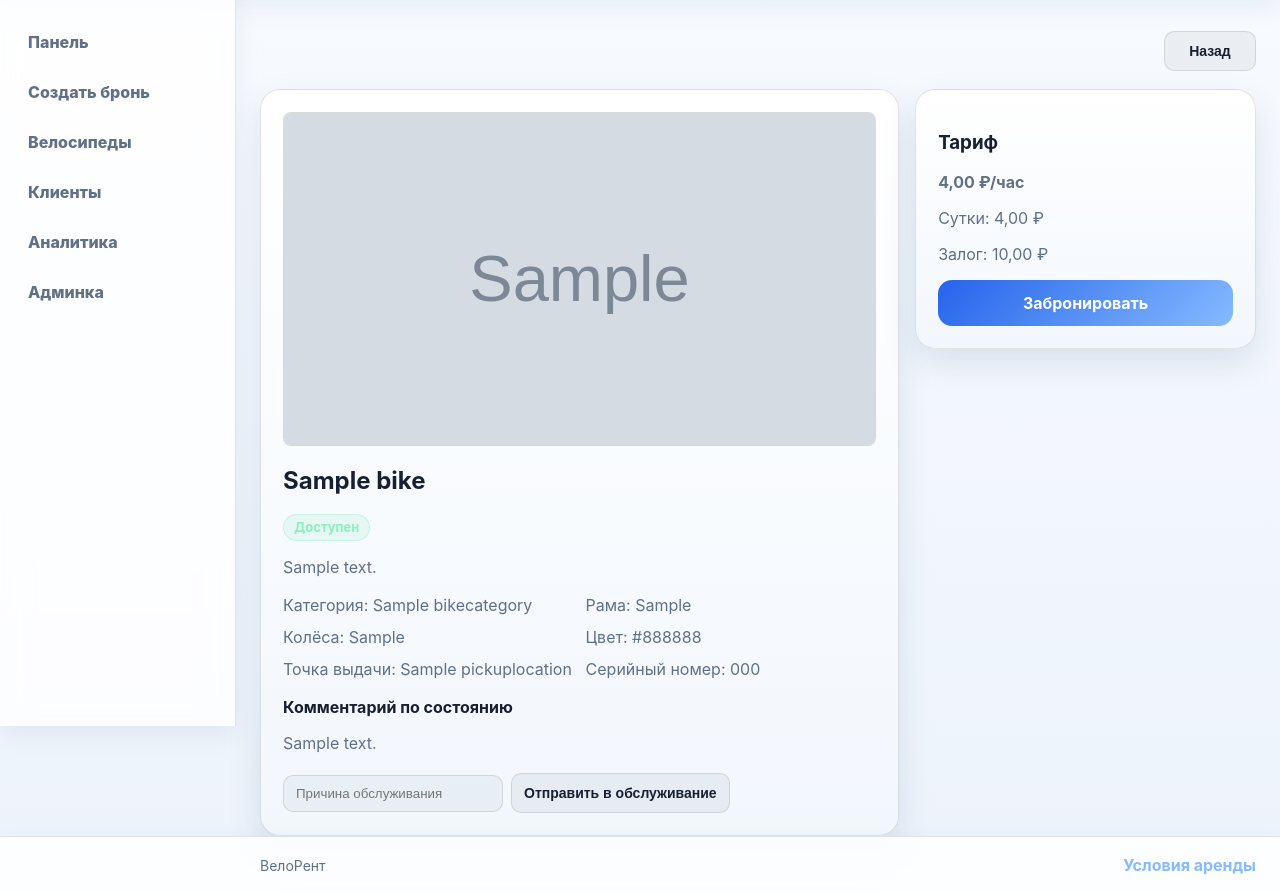
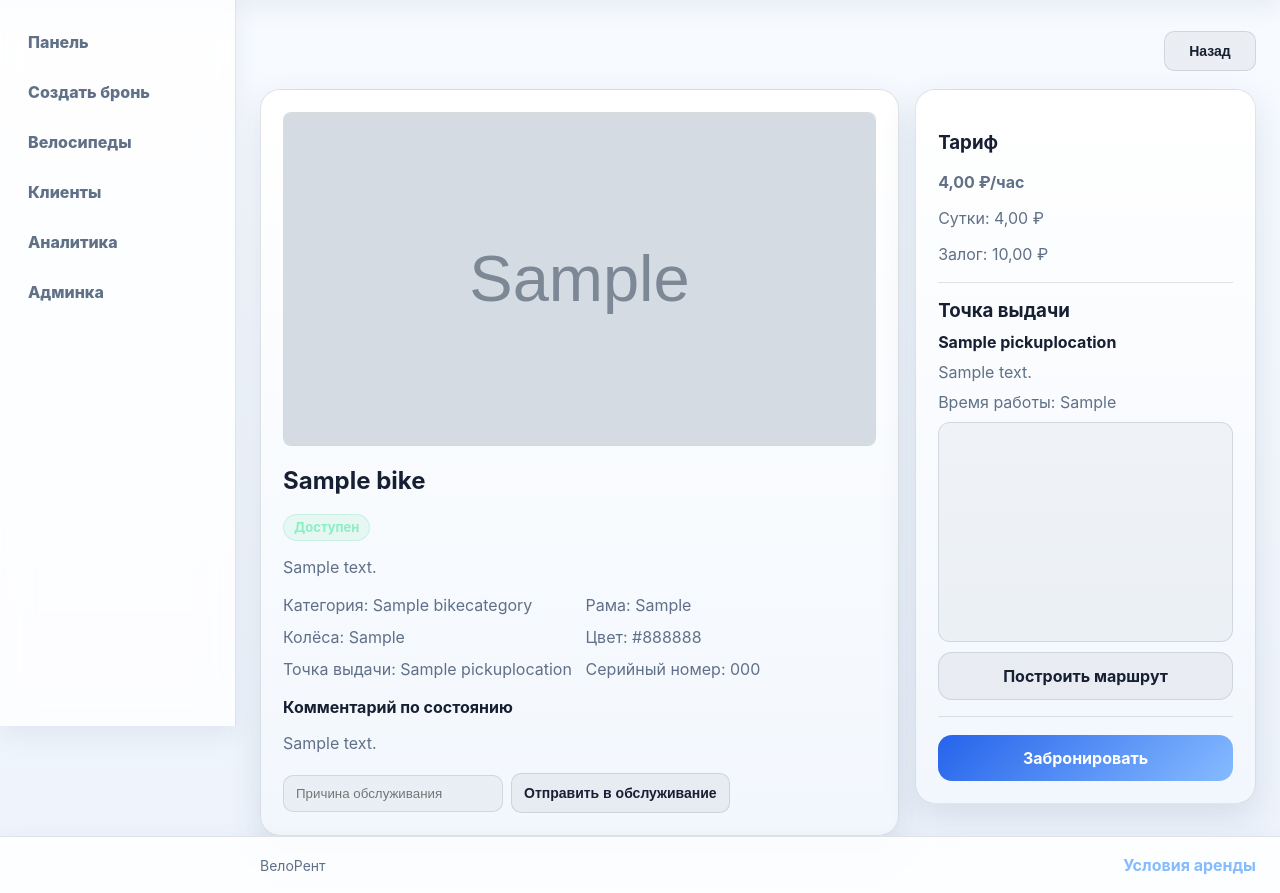
Before and after one commit to denchikslazieeet/velorent_system, a Django app: a page that uses templates/base.html in a window 1280 px wide. Shown: the part 74-967 px from the top of the page. Run offline with Django 5.2, Linux system fonts and the light colour scheme; a user stored in the database is signed in; tables that the repository leaves empty hold one stand-in row (values such as "Sample post"); grey boxes marked "Sample" are stand-in pictures; a map, chart or similar area stays blank.

Commit message:
Add pickup location map links

```diff
--- a/catalog/admin.py
+++ b/catalog/admin.py
@@ -3,8 +3,9 @@ from .models import Bike, BikeCategory, PickupLocation, Tariff
 
 @admin.register(PickupLocation)
 class PickupLocationAdmin(admin.ModelAdmin):
-    list_display = ("name", "address", "phone", "is_active")
+    list_display = ("name", "address", "phone", "latitude", "longitude", "is_active")
     list_filter = ("is_active",)
+    search_fields = ("name", "address", "phone")
 
 @admin.register(BikeCategory)
 class BikeCategoryAdmin(admin.ModelAdmin):
--- a/catalog/management/commands/seed_demo.py
+++ b/catalog/management/commands/seed_demo.py
@@ -357,6 +357,7 @@ class Command(BaseCommand):
                 "address": "Чита, парк ОДОРА, главный вход",
                 "phone": "+7 996 000-20-20",
                 "opening_hours": "10:00-22:00",
+                "map_url": "https://yandex.ru/maps/?text=%D0%A7%D0%B8%D1%82%D0%B0%2C%20%D0%BF%D0%B0%D1%80%D0%BA%20%D0%9E%D0%94%D0%9E%D0%A0%D0%90%2C%20%D0%B3%D0%BB%D0%B0%D0%B2%D0%BD%D1%8B%D0%B9%20%D0%B2%D1%85%D0%BE%D0%B4",
                 "is_active": True,
             },
         )
--- a/catalog/models.py
+++ b/catalog/models.py
@@ -1,3 +1,5 @@
+from urllib.parse import quote_plus
+
 from django.db import models
 
 class PickupLocation(models.Model):
@@ -5,6 +7,9 @@ class PickupLocation(models.Model):
     address = models.CharField("Адрес", max_length=255)
     phone = models.CharField("Телефон", max_length=20, blank=True)
     opening_hours = models.CharField("Часы работы", max_length=120, blank=True)
+    latitude = models.DecimalField("Широта", max_digits=9, decimal_places=6, null=True, blank=True)
+    longitude = models.DecimalField("Долгота", max_digits=9, decimal_places=6, null=True, blank=True)
+    map_url = models.URLField("Ссылка на карту", blank=True)
     is_active = models.BooleanField("Активна", default=True)
 
     class Meta:
@@ -13,6 +18,30 @@ class PickupLocation(models.Model):
 
     def __str__(self):
         return self.name
+
+    @property
+    def map_query(self):
+        return self.address or self.name
+
+    @property
+    def map_search_url(self):
+        if self.map_url:
+            return self.map_url
+        if self.latitude and self.longitude:
+            return f"https://yandex.ru/maps/?ll={self.longitude}%2C{self.latitude}&z=16&pt={self.longitude},{self.latitude},pm2rdm"
+        return f"https://yandex.ru/maps/?text={quote_plus(self.map_query)}"
+
+    @property
+    def route_url(self):
+        if self.latitude and self.longitude:
+            return f"https://yandex.ru/maps/?rtext=~{self.latitude}%2C{self.longitude}&rtt=auto"
+        return self.map_search_url
+
+    @property
+    def map_embed_url(self):
+        if self.latitude and self.longitude:
+            return f"https://yandex.ru/map-widget/v1/?ll={self.longitude}%2C{self.latitude}&z=16&pt={self.longitude},{self.latitude},pm2rdm"
+        return f"https://yandex.ru/map-widget/v1/?text={quote_plus(self.map_query)}"
 
 class BikeCategory(models.Model):
     name = models.CharField("Категория", max_length=100)
--- a/static/css/style.css
+++ b/static/css/style.css
@@ -666,6 +666,60 @@ li {
     top: 24px;
 }
 
+.pickup-map-block {
+    display: grid;
+    gap: 10px;
+    margin: 18px 0;
+    padding: 16px 0;
+    border-top: 1px solid var(--border);
+    border-bottom: 1px solid var(--border);
+}
+
+.pickup-map-block h3,
+.pickup-map-block p {
+    margin: 0;
+}
+
+.map-card {
+    display: grid;
+    grid-template-columns: minmax(0, 0.8fr) minmax(360px, 1.2fr);
+    gap: 18px;
+    align-items: stretch;
+    margin-bottom: 18px;
+}
+
+.map-card-info {
+    display: grid;
+    align-content: center;
+    gap: 10px;
+}
+
+.map-card-info span {
+    color: var(--accent-2);
+    font-size: 13px;
+    font-weight: 800;
+    text-transform: uppercase;
+    letter-spacing: 0.08em;
+}
+
+.map-card-info h3,
+.map-card-info p {
+    margin: 0;
+}
+
+.map-frame {
+    width: 100%;
+    min-height: 280px;
+    border: 1px solid var(--border);
+    border-radius: 14px;
+    background: var(--input-bg);
+}
+
+.map-frame-small {
+    min-height: 220px;
+    border-radius: 12px;
+}
+
 .form-card p {
     display: grid;
     gap: 8px;
@@ -1108,6 +1162,7 @@ input[type="radio"] {
     .grid-2,
     .grid-3,
     .bike-detail,
+    .map-card,
     .stats-grid {
         grid-template-columns: 1fr;
     }
--- a/templates/base.html
+++ b/templates/base.html
@@ -12,7 +12,7 @@
         })();
     </script>
     <link rel="icon" type="image/svg+xml" href="/static/img/velorent-icon.svg">
-    <link rel="stylesheet" href="/static/css/style.css?v=20260510-4">
+    <link rel="stylesheet" href="/static/css/style.css?v=20260510-5">
 </head>
 <body class="{% if request.user.is_authenticated and request.user.role == 'operator' or request.user.is_authenticated and request.user.role == 'admin' or request.user.is_staff or request.user.is_superuser %}operator-shell{% endif %}">
 <header class="site-header">
--- a/templates/catalog/bike_detail.html
+++ b/templates/catalog/bike_detail.html
@@ -59,6 +59,24 @@
         <p>Сутки: {{ bike.tariff.daily_rate }} ₽</p>
         <p>Залог: {{ bike.tariff.deposit_amount }} ₽</p>
 
+        <div class="pickup-map-block">
+            <h3>Точка выдачи</h3>
+            <strong>{{ bike.current_location.name }}</strong>
+            <p class="muted">{{ bike.current_location.address }}</p>
+            {% if bike.current_location.opening_hours %}
+                <p class="muted">Время работы: {{ bike.current_location.opening_hours }}</p>
+            {% endif %}
+            <iframe
+                class="map-frame map-frame-small"
+                src="{{ bike.current_location.map_embed_url }}"
+                title="Карта точки выдачи {{ bike.current_location.name }}"
+                loading="lazy"
+            ></iframe>
+            <a href="{{ bike.current_location.route_url }}" target="_blank" rel="noopener" class="btn btn-secondary full">
+                Построить маршрут
+            </a>
+        </div>
+
         {% if bike.status == 'available' %}
             <a href="/rentals/book/{{ bike.slug }}/new/" class="btn btn-primary full">Забронировать</a>
         {% elif bike.status == 'service' %}
```
Also changed, not shown: templates/rentals/booking_detail.html (+22 -0 lines), catalog/migrations/0002_pickuplocation_latitude_pickuplocation_longitude_and_more.py (added).
